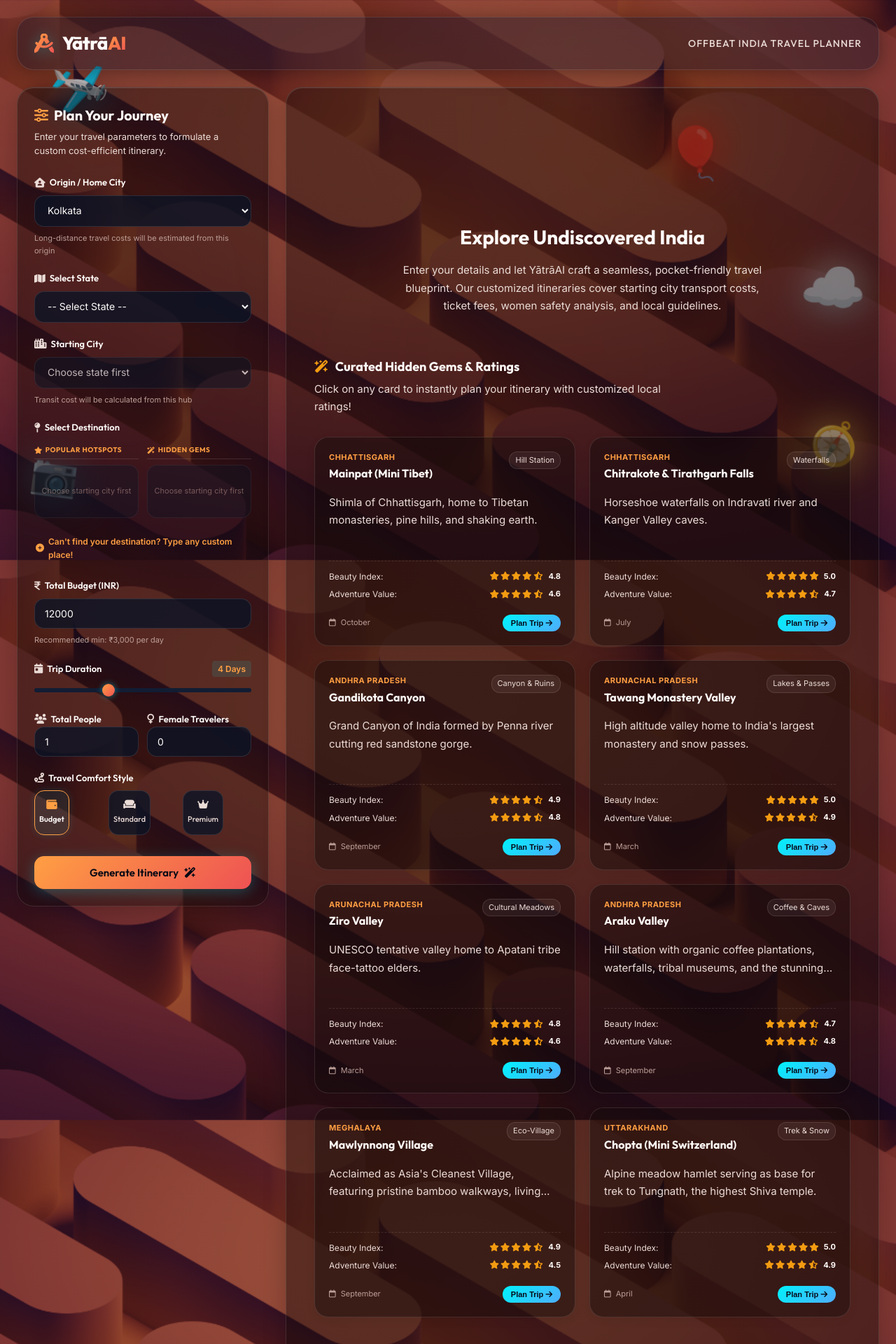
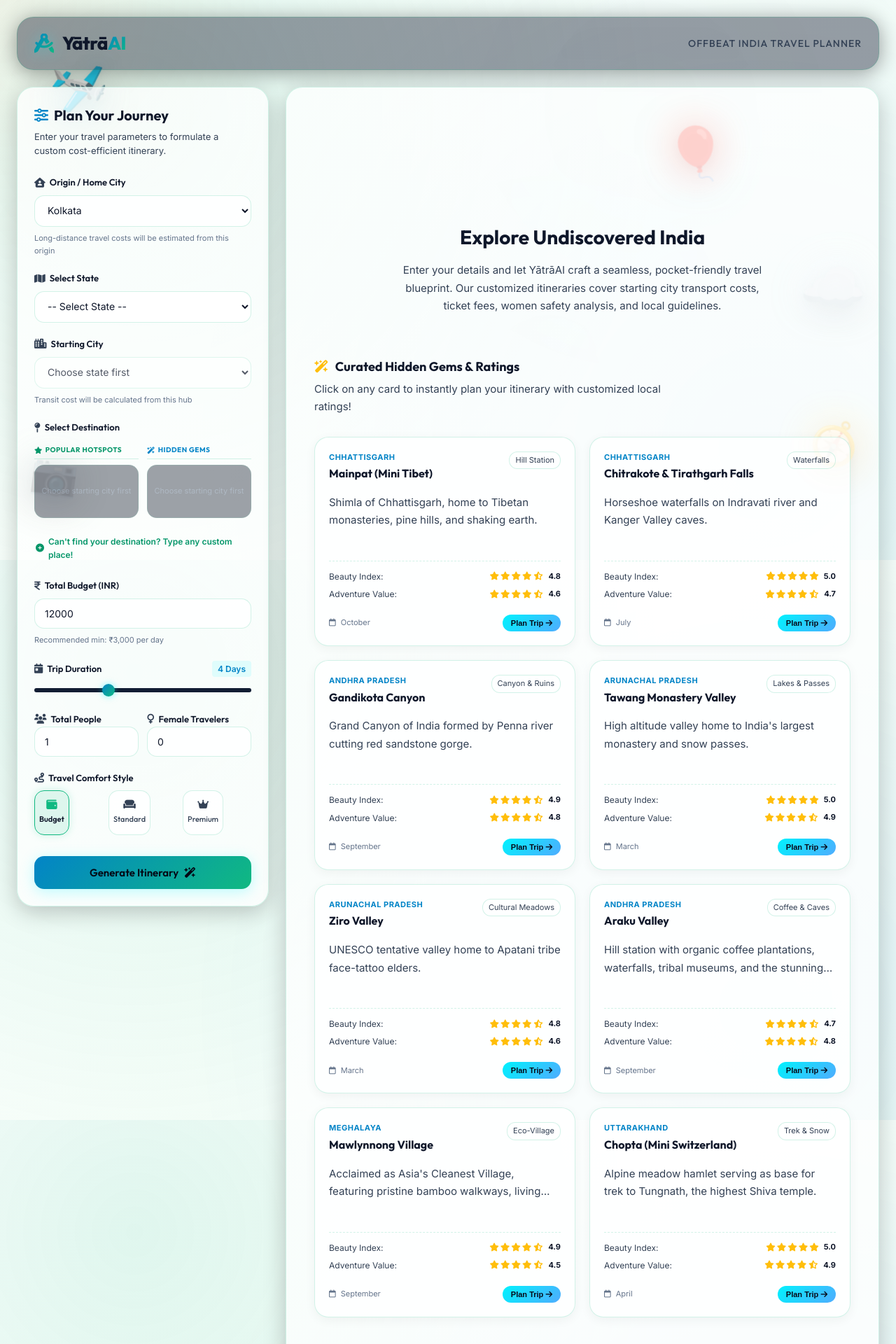
Before and after one commit to Rajchoudhary07/india-travel-planner, a Flask app: page / in a window 1280 px wide. Shown: the top 1920 px of the page at 70% size. Run offline with Flask 3, Linux system fonts and the light colour scheme.

Commit message:
style: change theme to clean white and light green eco-friendly gradient

```diff
--- a/static/css/style.css
+++ b/static/css/style.css
@@ -2,23 +2,23 @@
    Design Tokens & Root Variables (Default Dark Mode)
    ========================================================================== */
 :root {
-    --bg-dark: #0a0403;
-    --bg-card: rgba(22, 11, 9, 0.45);
-    --bg-card-hover: rgba(35, 17, 14, 0.55);
-    --border-light: rgba(255, 235, 230, 0.12);
-    --border-glow: rgba(255, 159, 67, 0.45);
+    --bg-dark: #f8fafc;
+    --bg-card: rgba(255, 255, 255, 0.75);
+    --bg-card-hover: rgba(240, 253, 244, 0.85);
+    --border-light: rgba(16, 185, 129, 0.18);
+    --border-glow: rgba(16, 185, 129, 0.45);
 
     /* Core Palettes */
-    --accent-cyan: #ff9f43;
-    --accent-blue: #ee5253;
-    --accent-gold: #f39c12;
-    --accent-sunset: #ff9f43;
-    --accent-green: #1dd1a1;
+    --accent-cyan: #0284c7;
+    --accent-blue: #10b981;
+    --accent-gold: #ffbe0b;
+    --accent-sunset: #059669;
+    --accent-green: #10b981;
 
     /* Typography Colors */
-    --text-primary: #fffbf9;
-    --text-secondary: #ebdcd7;
-    --text-muted: #bc9f98;
+    --text-primary: #0f172a;
+    --text-secondary: #334155;
+    --text-muted: #64748b;
 
     /* Fonts */
     --font-heading: 'Outfit', sans-serif;
@@ -30,35 +30,39 @@
     --transition-smooth: all 0.5s cubic-bezier(0.175, 0.885, 0.32, 1.275);
 
     /* Neon Blur Orbs Color */
-    --orb-color-1: rgba(255, 159, 67, 0.18);
-    --orb-color-2: rgba(238, 82, 83, 0.12);
-    --orb-color-3: rgba(243, 156, 18, 0.12);
-
-    /* Dynamic 3D background (Highly visible background) */
-    --bg-terracotta: linear-gradient(rgba(10, 4, 3, 0.22), rgba(10, 4, 3, 0.22)), url('/static/img/bg-terracotta.png');
+    --orb-color-1: rgba(16, 185, 129, 0.08);
+    --orb-color-2: rgba(245, 158, 11, 0.04);
+    --orb-color-3: rgba(14, 165, 233, 0.04);
+
+    /* Travel-friendly Green and White Gradient Background - Light Green */
+    --bg-terracotta: radial-gradient(circle at 15% 20%, rgba(16, 185, 129, 0.12) 0%, transparent 60%),
+                     radial-gradient(circle at 85% 80%, rgba(0, 114, 255, 0.08) 0%, transparent 65%),
+                     linear-gradient(135deg, #ffffff 0%, #f0fdf4 100%);
 }
 
 /* ==========================================================================
    Light Mode Theme Variables
    ========================================================================== */
 body.light-theme {
-    --bg-dark: #faf5f3;
-    --bg-card: rgba(255, 255, 255, 0.38);
-    --bg-card-hover: rgba(255, 255, 255, 0.52);
-    --border-light: rgba(255, 255, 255, 0.3);
-    --border-glow: rgba(226, 88, 62, 0.35);
+    --bg-dark: #f0f6fa;
+    --bg-card: rgba(255, 255, 255, 0.45);
+    --bg-card-hover: rgba(255, 255, 255, 0.6);
+    --border-light: rgba(15, 23, 42, 0.08);
+    --border-glow: rgba(0, 114, 255, 0.25);
 
     /* Typography Colors */
-    --text-primary: #2d1612;
-    --text-secondary: #5c3b35;
-    --text-muted: #8c6a63;
+    --text-primary: #0f172a;
+    --text-secondary: #334155;
+    --text-muted: #64748b;
 
     /* Neon Blur Orb Color (Light Mode Variant) */
-    --orb-color-1: rgba(255, 126, 95, 0.08);
-    --orb-color-2: rgba(226, 88, 62, 0.06);
-    --orb-color-3: rgba(255, 210, 105, 0.06);
-
-    --bg-terracotta: linear-gradient(rgba(250, 245, 243, 0.15), rgba(250, 245, 243, 0.15)), url('/static/img/bg-terracotta.png');
+    --orb-color-1: rgba(29, 209, 161, 0.08);
+    --orb-color-2: rgba(0, 114, 255, 0.08);
+    --orb-color-3: rgba(0, 229, 255, 0.06);
+
+    --bg-terracotta: radial-gradient(circle at 15% 20%, rgba(29, 209, 161, 0.12) 0%, transparent 60%),
+                     radial-gradient(circle at 85% 80%, rgba(0, 114, 255, 0.1) 0%, transparent 65%),
+                     linear-gradient(135deg, #f8fafc 0%, #e2e8f0 100%);
 }
 
 /* Light Theme Component Overrides */
@@ -249,14 +253,9 @@ body {
     z-index: -1;
     opacity: 0.28;
     pointer-events: none;
-    mix-blend-mode: screen;
+    mix-blend-mode: multiply;
     transform: translate3d(var(--tilt-x, 0px), var(--tilt-y, 0px), 0);
     transition: transform 0.25s cubic-bezier(0.25, 1, 0.5, 1);
-}
-
-body.light-theme .orb {
-    mix-blend-mode: multiply;
-    opacity: 0.45;
 }
 
 .orb-1 {
@@ -529,7 +528,7 @@ body.light-theme .orb {
 }
 
 .form-input {
-    background: rgba(13, 20, 38, 0.8);
+    background: rgba(255, 255, 255, 0.85);
     border: 1px solid var(--border-light);
     border-radius: var(--border-radius-md);
     padding: 12px 14px;
@@ -541,13 +540,13 @@ body.light-theme .orb {
 }
 
 .form-input:focus {
-    border-color: var(--accent-cyan);
-    box-shadow: 0 0 10px rgba(0, 242, 254, 0.15);
-    background: rgba(13, 20, 38, 0.95);
+    border-color: var(--accent-blue);
+    box-shadow: 0 0 10px rgba(16, 185, 129, 0.2);
+    background: #ffffff;
 }
 
 .form-input option {
-    background-color: var(--bg-dark);
+    background-color: #ffffff;
     color: var(--text-primary);
 }
 
@@ -619,7 +618,7 @@ body.light-theme .orb {
     align-items: center;
     gap: 6px;
     padding: 12px 6px;
-    background: rgba(13, 20, 38, 0.8);
+    background: rgba(255, 255, 255, 0.85);
     border: 1px solid var(--border-light);
     border-radius: var(--border-radius-md);
     text-align: center;
@@ -639,13 +638,13 @@ body.light-theme .orb {
 }
 
 .style-option input:checked + .option-card {
-    background: rgba(0, 242, 254, 0.08);
-    border-color: var(--accent-cyan);
-    box-shadow: 0 0 12px rgba(0, 242, 254, 0.15);
+    background: rgba(16, 185, 129, 0.12);
+    border-color: var(--accent-blue);
+    box-shadow: 0 0 12px rgba(16, 185, 129, 0.20);
 }
 
 .style-option input:checked + .option-card i {
-    color: var(--accent-cyan);
+    color: var(--accent-blue);
     transform: scale(1.1);
 }
 
```
